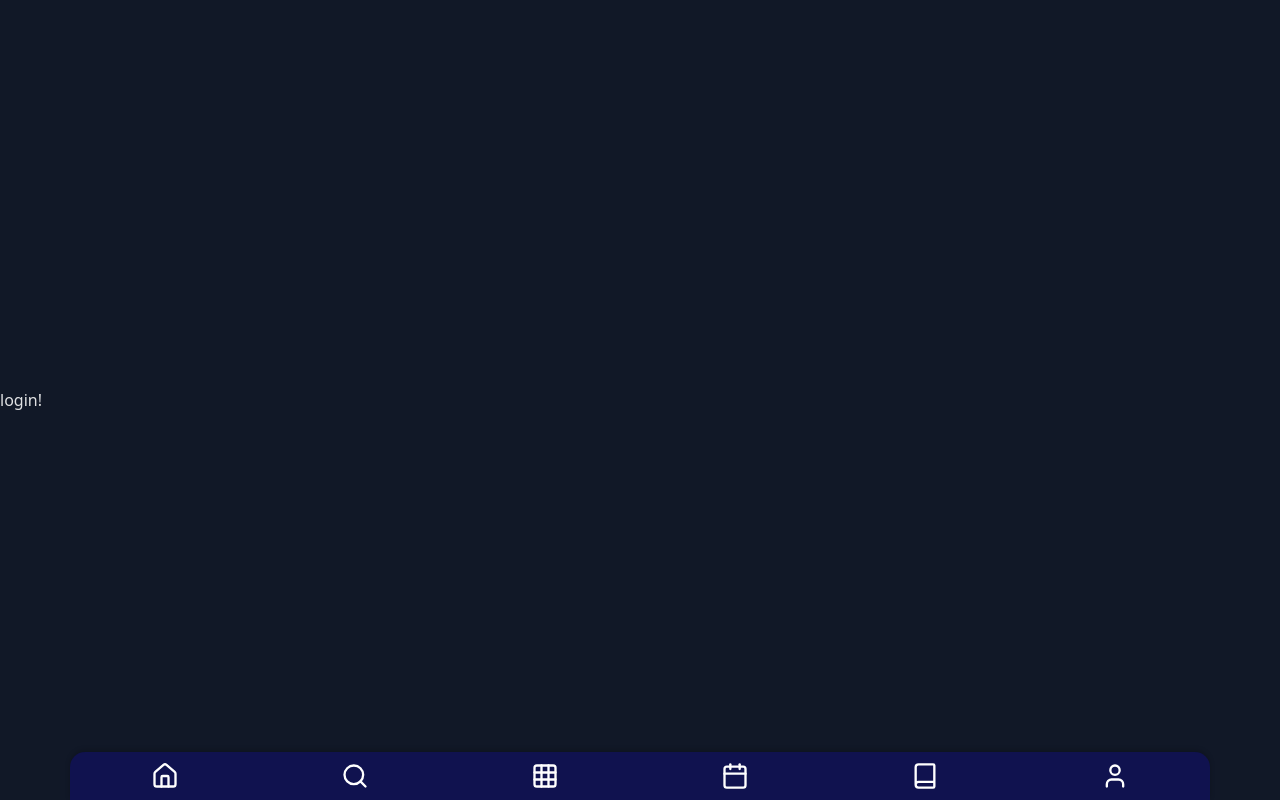
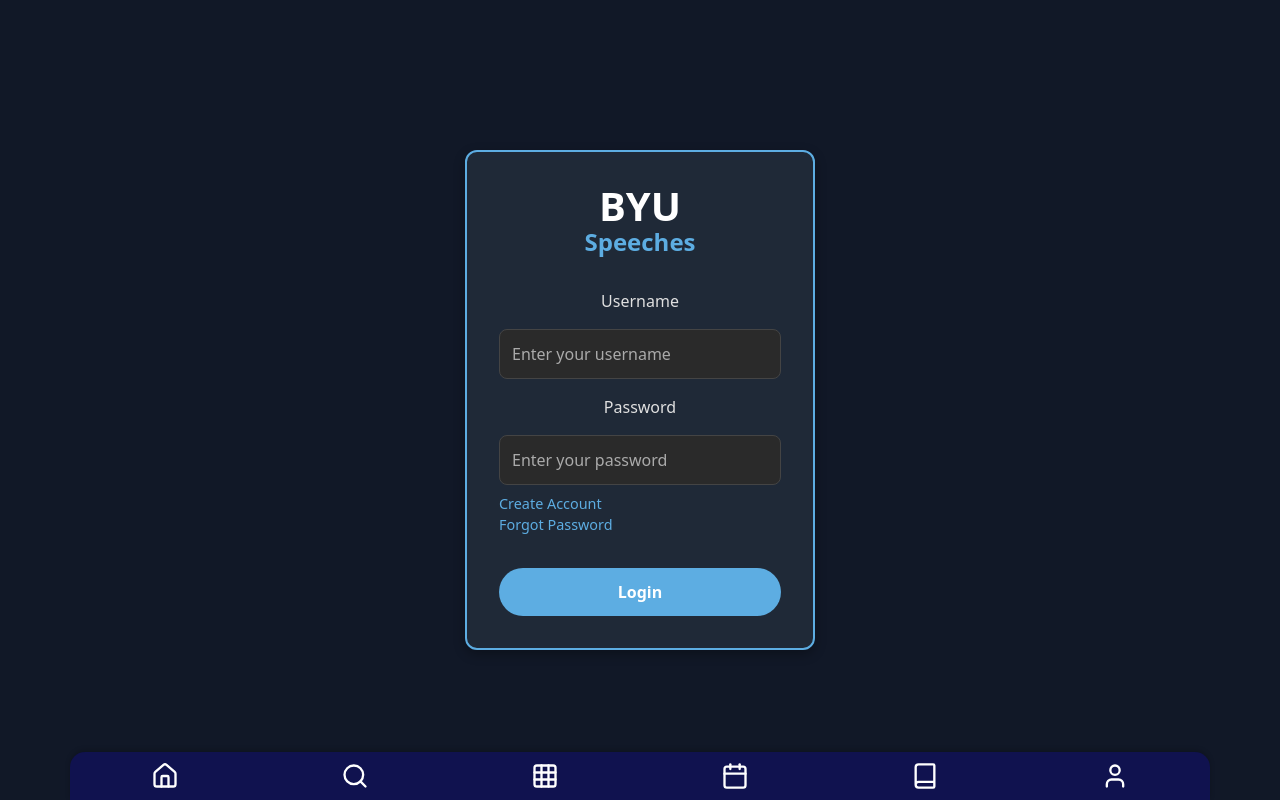
Before and after one commit to oliviawait021/BYU_Speeches, a React (Vite) app in the folder frontend/: page /login in a window 1280 px wide. Built offline with nearby package versions, Linux system fonts and the light colour scheme; no server answers.

Commit message:
Update dependencies and enhance login functionality

```diff
--- a/frontend/package.json
+++ b/frontend/package.json
@@ -33,6 +33,6 @@
     "prettier": "^3.5.3",
     "typescript": "~5.7.2",
     "typescript-eslint": "^8.24.1",
-    "vite": "^6.2.0"
+    "vite": "^6.2.3"
   }
 }
--- a/frontend/src/App.tsx
+++ b/frontend/src/App.tsx
@@ -5,6 +5,7 @@
 import BYUSpeech from "./pages/speech";
 import Topics from "./pages/Topics";
 import ProfilePage from "./ProfilePage";
+import LoginPage from "./components/LoginPage";
 import "bootstrap/dist/css/bootstrap.min.css";
 import { Speech } from "./types/Speeches";
 import Navbar from "./components/Navbar";
@@ -19,7 +20,6 @@
     setCurrentView("search");
   };
 
-  // ✅ Correct placement of useEffect
   useEffect(() => {
     const fetchSpeeches = async () => {
       try {
@@ -27,27 +27,25 @@
         if (!response.ok) throw new Error("Failed to fetch speeches");
         const data = await response.json();
         setSpeeches(data);
-      } catch (error) {}
+      } catch (error) {
+        console.error(error);
+      }
     };
 
     fetchSpeeches();
   }, []);
 
-  // ✅ This is where the closing brace goes
   return (
     <Router>
       <Navbar onSearch={handleSearch} />
       <Routes>
         <Route path="/" element={<HomePage />} />
-        <Route
-          path="/calendar"
-          element={<CalendarPage speeches={speeches} />}
-        />
+        <Route path="/calendar" element={<CalendarPage speeches={speeches} />} />
         <Route path="/speech" element={<BYUSpeech />} />
         <Route path="/topic" element={<Topics />} />
         <Route path="/search" element={<div>search!</div>} />
         <Route path="/profile" element={<ProfilePage />} />
-        <Route path="/login" element={<div>login!</div>} />
+        <Route path="/login" element={<LoginPage />} />
       </Routes>
     </Router>
   );
--- a/frontend/src/components/LoginPage.tsx
+++ b/frontend/src/components/LoginPage.tsx
@@ -1,14 +1,17 @@
 import React, { useState } from 'react';
+import { useNavigate } from 'react-router-dom'; // ← add this
 import '../css/LoginPage.css';
-
 
 const LoginPage: React.FC = () => {
   const [username, setUsername] = useState('');
   const [password, setPassword] = useState('');
+  const navigate = useNavigate(); // ← add this
 
   const handleLogin = (e: React.FormEvent) => {
     e.preventDefault();
-    alert(`Logging in with ${username} and ${password}`);
+
+    // TODO: You can add real validation/auth here later
+    navigate('/profile'); // ← navigate to profile on submit
   };
 
   return (
--- a/frontend/src/components/Navbar.tsx
+++ b/frontend/src/components/Navbar.tsx
@@ -119,6 +119,7 @@
         <div onClick={() => navigate("/topic")}>
           <BookIcon color="white" size={28} />
         </div>
+        {/* ✅ Profile icon routes to /login */}
         <div onClick={() => navigate("/login")}>
           <User color="white" size={28} />
         </div>
--- a/frontend/src/css/LoginPage.css
+++ b/frontend/src/css/LoginPage.css
@@ -12,13 +12,13 @@
   align-items: center;
   height: 100vh;
   width: 100vw;
-    background-color: #121212;
+  background-color: #111827; /* Updated */
 }
 
 .login-box {
-    background-color: #1e1e1e;
+  background-color: #1f2937; /* Slightly lighter than the wrapper */
   color: #e0e0e0;
-    border: 2px solid #2962ff;
+  border: 2px solid #5dade2; /* Accent color */
   padding: 2rem;
   border-radius: 12px;
   width: 90%;
@@ -37,7 +37,7 @@
 .subtitle {
   font-size: 1.5rem;
   font-weight: 600;
-    color: #cccccc;
+  color: #5dade2; /* Accent color */
   margin-bottom: 2rem;
 }
 
@@ -69,7 +69,7 @@
 
 .links a {
   font-size: 0.9rem;
-    color: #3399ff;
+  color: #5dade2; /* Accent color */
   text-decoration: none;
 }
 
@@ -80,7 +80,7 @@
 button {
   margin-top: 1rem;
   padding: 0.75rem;
-    background-color: #0033cc;
+  background-color: #5dade2; /* Accent color */
   color: white;
   font-weight: bold;
   border: none;
@@ -90,5 +90,5 @@
 }
 
 button:hover {
-    background-color: #001a66;
+  background-color: #3a88b4; /* Slightly darker accent */
 }
```
Also changed, not shown: 10 other files (tests, documents, lock files or other folders). Lines whose indentation alone changed are shown as unchanged.
